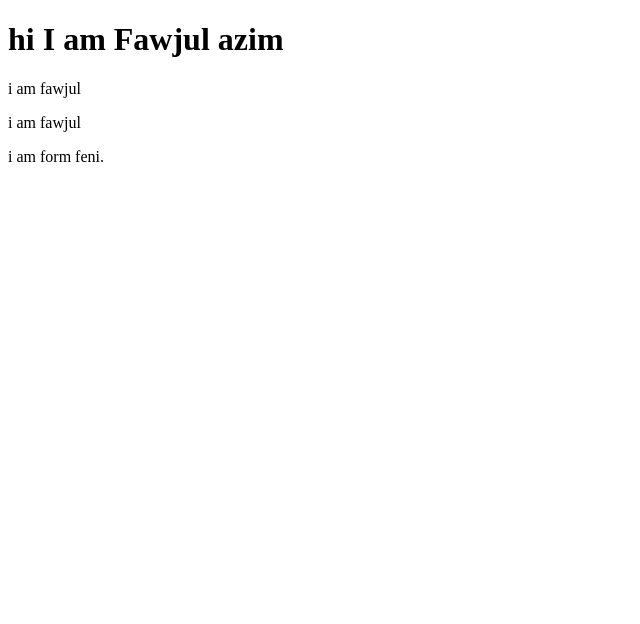
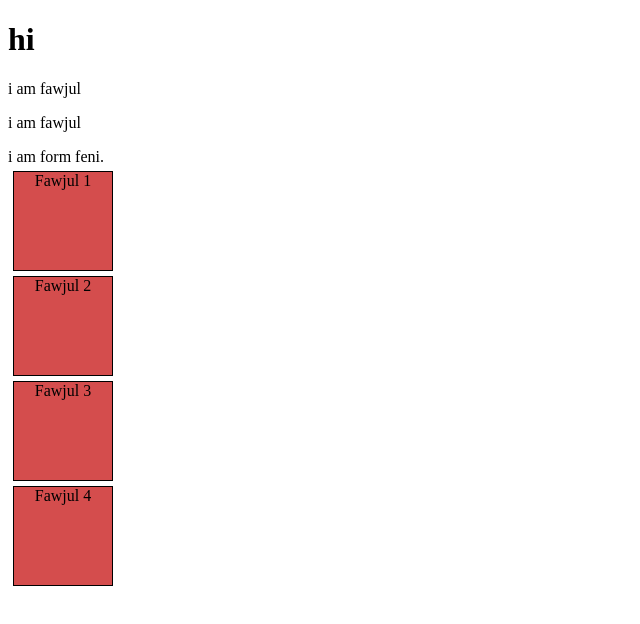
Before and after one commit to MdFawjulAzim/js-learing_js_apna_collage, a plain HTML site: page index.html in a window 1280 px wide. Shown: the whole page, without its empty margins (0-640 px from the left). Drawn offline with Linux system fonts and the light colour scheme.

Commit message:
qu.anser

```diff
--- a/first.js
+++ b/first.js
@@ -418,7 +418,20 @@
 // console.dir(elementss);
 
 
-let h1=document.querySelector("h1");
-console.dir(h1.innerText);
+// let h1=document.querySelector("h1");
+// console.dir(h1.innerText);
 
-h1.innerText=h1.innerText.concat(" I am Fawjul azim");
+// h1.innerText=h1.innerText.concat(" I am Fawjul azim");
+
+
+let divs = document.querySelectorAll(".box");
+
+// console.dir(divs);
+
+// divs[0].innerText ="Fawjul"
+
+let ind=1;
+for(div of divs){
+    div.innerText=`Fawjul ${ind}`;
+    ind++;
+}
--- a/index.html
+++ b/index.html
@@ -4,15 +4,19 @@
     <meta charset="UTF-8">
     <meta name="viewport" content="width=device-width, initial-scale=1.0">
     <title>First js Practice</title>
+    <link rel="stylesheet" href="./style.css">
 </head>
 <body>
 
     <h1 id="myId">hi</h1>
     <p class="myClass">i am fawjul</p>
     <p >i am fawjul</p>
-    <div class="myClass">i am form feni.</div>
+    <div class="myClass" id="myClass">i am form feni.</div>
 
-
+<div class="box">box 1</div>
+<div class="box">box 2</div>
+<div class="box">box 3</div>
+<div class="box">box 4</div>
 
 
     <script src="first.js" ></script>
--- /dev/null
+++ b/style.css
@@ -0,0 +1,9 @@
+.box{
+    height: 100px;
+    width: 100px;
+    box-sizing: border-box;
+    border: 1px solid black;
+    margin: 5px;
+    text-align: center;
+    background-color: #d44d4d;
+}
```
